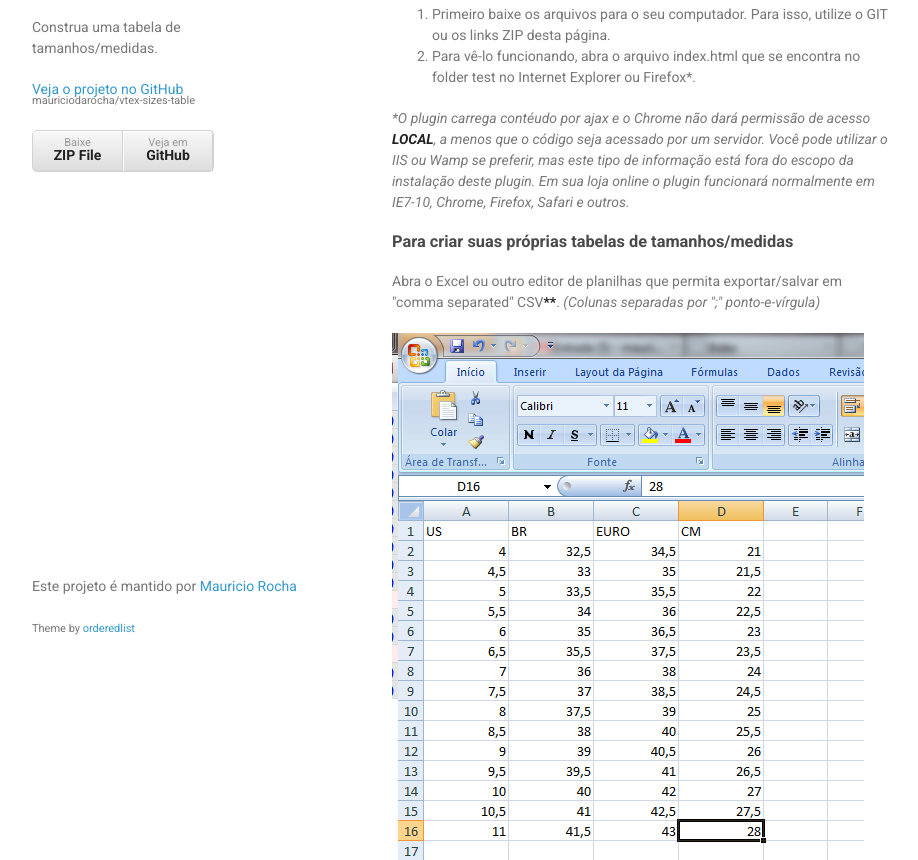
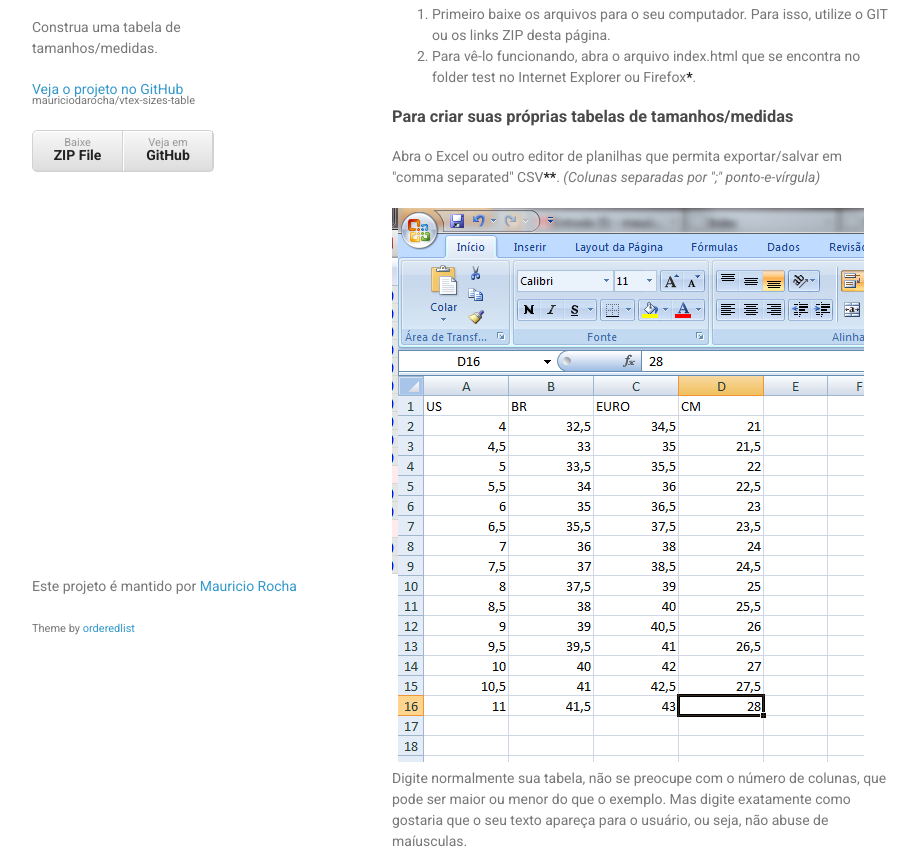
Before and after one commit to mauriciodarocha/vtex-sizes-table, a plain HTML site: page index.html in a window 1280 px wide. Shown: the part 92-952 px from the top of the page, without its empty margins (178-1096 px from the left). Drawn offline with Linux system fonts and the light colour scheme.

Commit message:
Alteração no texto do manual

```diff
--- a/index.html
+++ b/index.html
@@ -35,16 +35,15 @@
 <li>Primeiro baixe os arquivos para o seu computador. Para isso, utilize o GIT ou os links ZIP desta página.</li>
 
 
-<li>Para vê-lo funcionando, abra o arquivo index.html que se encontra no folder test no Internet Explorer ou Firefox*.</li>
+<li>Para vê-lo funcionando, abra o arquivo index.html que se encontra no folder test no Internet Explorer ou Firefox<strong>*</strong>.</li>
 </ol>
 
-<p><em>*O plugin carrega contéudo por ajax e o Chrome não dará permissão de acesso <strong>LOCAL</strong>, a menos que o código seja acessado por um servidor. Você pode utilizar o IIS ou Wamp se preferir, mas este tipo de informação está fora do escopo da instalação deste plugin. Em sua loja online o plugin funcionará normalmente em IE7-10, Chrome, Firefox, Safari e outros.</em></p>
 
 <h3>Para criar suas próprias tabelas de tamanhos/medidas</h3>
 
 <p>Abra o Excel ou outro editor de planilhas que permita exportar/salvar em "comma separated" CSV<strong>**</strong>. <em>(Colunas separadas por ";" ponto-e-vírgula)</em></p>
 <img src="img/excel-01.png" alt="Planilha Excel">
-<p>Digite normalmente sua tabela, não se preocupe com o número de colunas. Mas digite exatamente como gostaria que o seu texto apareça para o usuário, ou seja, não abuse de maíusculas.</p>
+<p>Digite normalmente sua tabela, não se preocupe com o número de colunas, que pode ser maior ou menor do que o exemplo. Mas digite exatamente como gostaria que o seu texto apareça para o usuário, ou seja, não abuse de maíusculas.</p>
 <p>Salve sua planilha para futuras mudanças, mas para utilização deste plugin é necessário que a planilha seja salva em CSV. Faça cópias se preferir.</p>
 <img src="img/excel-02.png" alt="Salvando em CSV">
 <p>Após salvar suas planilhas, você terá que renomeâ-las. Não porque o plugin necessita de um outro formato, mas porque você precisa subir os arquivos para sua loja online e o "Gerenciador do Portal" não permite extensões diferentes das que você já está acostumado.</p>
@@ -113,7 +112,10 @@
   </code>
 </pre>
 <p>O css (stylesheet) é com você, tanto para a tabela quanto para o pop up.</p>
-<p><em><strong>**Obs.:</strong> Comma significa vírgula, mas como no Brasil nós utilizamos a vírgula como separador decimal, o Excel (br) tem como padrão exportar/salvar com ponto-e-vírgula. E este foi o parametro utilizado para o plugin para criação das colunas da tabela. Se tiver dúvidas, ao salvar o arquivo neste formato, abra-o em um editor de textos comum, como o notepad.</em></p>
+
+<p><em><strong>*Obs. 1:</strong> O plugin carrega contéudo por ajax e o Chrome não dará permissão de acesso <strong>LOCAL</strong>, a menos que o código seja acessado por um servidor. Você pode utilizar o IIS ou Wamp se preferir, mas este tipo de informação está fora do escopo da instalação deste plugin. Em sua loja online o plugin funcionará normalmente em IE7-10, Chrome, Firefox, Safari e outros.</em></p>
+
+<p><em><strong>**Obs. 2:</strong> Comma significa vírgula, mas como no Brasil nós utilizamos a vírgula como separador decimal, o Excel (br) tem como padrão exportar/salvar com ponto-e-vírgula. E este foi o parametro utilizado para o plugin para criação das colunas da tabela. Se tiver dúvidas, ao salvar o arquivo neste formato, abra-o em um editor de textos comum, como o notepad.</em></p>
       </section>
       <footer>
         <p>Este projeto é mantido por <a href="https://github.com/mauriciodarocha">Mauricio Rocha</a></p>
```
